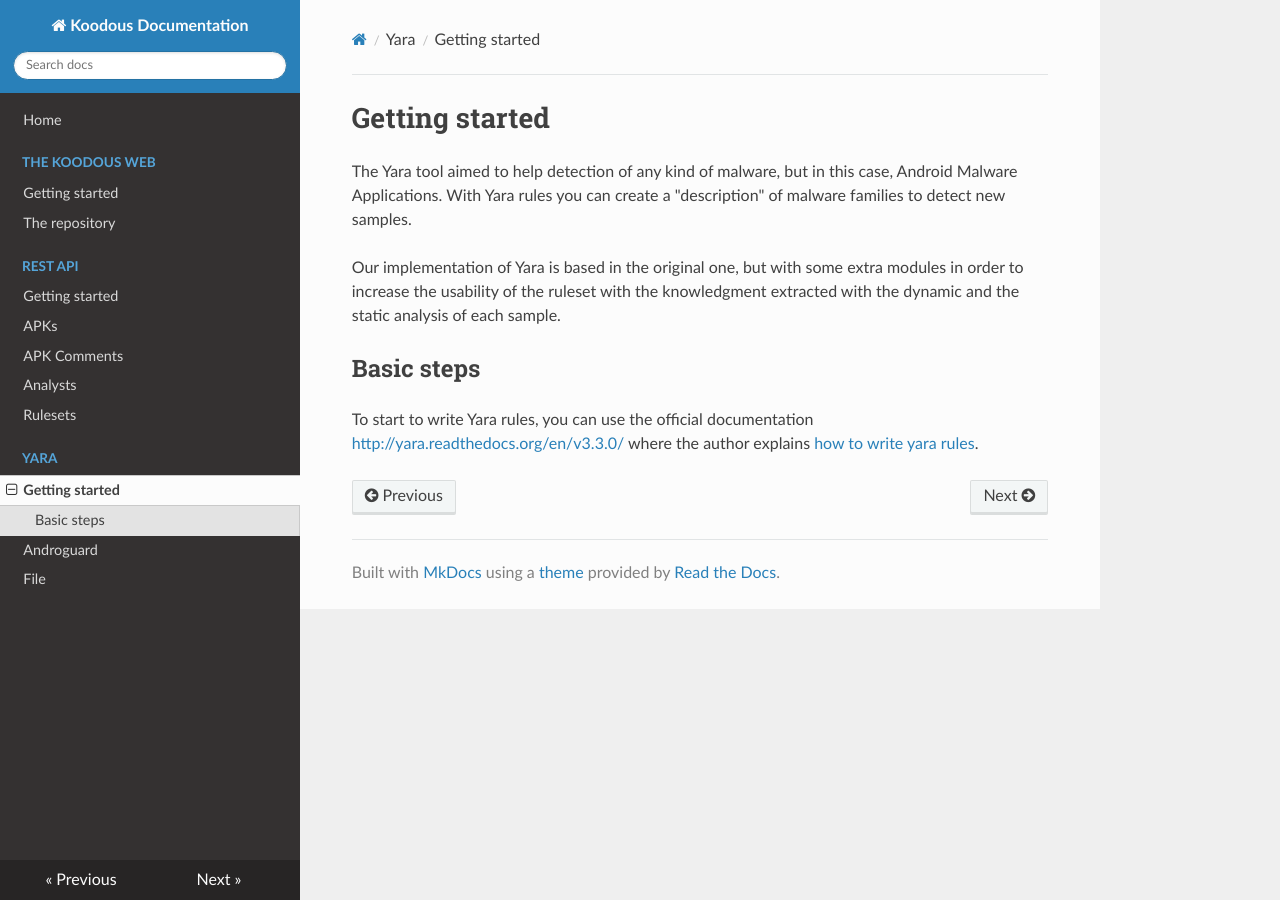
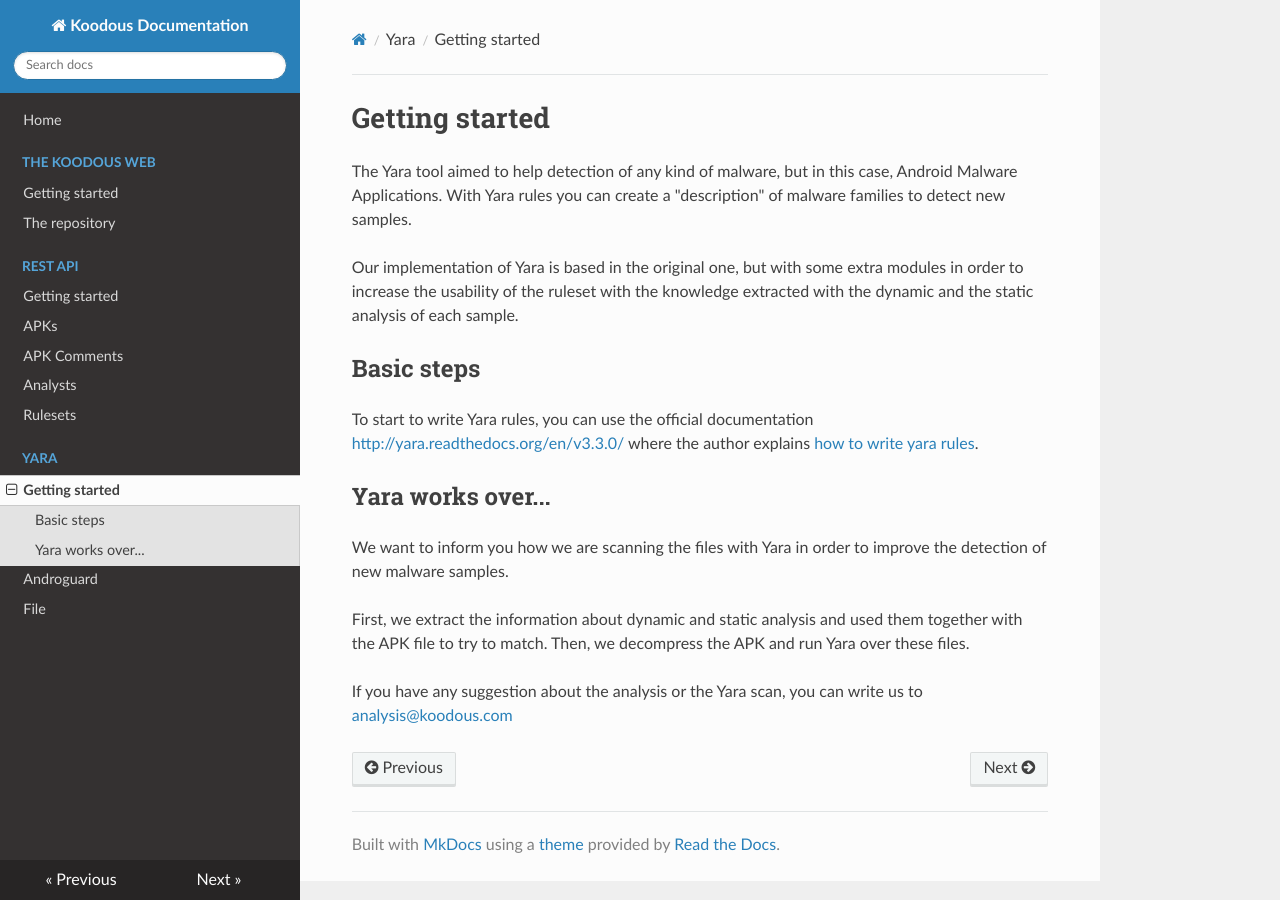
Before and after one commit to Koodous/docs.koodous.com, an MkDocs documentation site: the page built from docs/yara/getting-started.md, in a window 1280 px wide. Built offline with MkDocs 1.6.1, drawn with Linux system fonts in a browser that asks for light colours; nearby versions of some CDN libraries; old or Windows-style settings are respelled for this version of MkDocs.

Commit message:
Added information about yara works

```diff
--- a/docs/yara/getting-started.md
+++ b/docs/yara/getting-started.md
@@ -2,8 +2,17 @@
 
 The Yara tool aimed to help detection of any kind of malware, but in this case, Android Malware Applications. With Yara rules you can create a "description" of malware families to detect new samples.
 
-Our implementation of Yara is based in the original one, but with some extra modules in order to increase the usability of the ruleset with the knowledgment extracted with the dynamic and the static analysis of each sample.
+Our implementation of Yara is based in the original one, but with some extra modules in order to increase the usability of the ruleset with the knowledge extracted with the dynamic and the static analysis of each sample.
 
 ## Basic steps
 
 To start to write Yara rules, you can use the official documentation [http://yara.readthedocs.org/en/v3.3.0/](http://yara.readthedocs.org/en/v3.3.0/) where the author explains [how to write yara rules](http://yara.readthedocs.org/en/v3.3.0/writingrules.html).
+
+## Yara works over...
+
+We want to inform you how we are scanning the files with Yara in order to improve the detection of new malware samples.
+
+First, we extract the information about dynamic and static analysis and used them together with the APK file to try to match.
+Then, we decompress the APK and run Yara over these files.
+
+If you have any suggestion about the analysis or the Yara scan, you can write us to [analysis@koodous.com](mailto:analysis@koodous.com)
```
